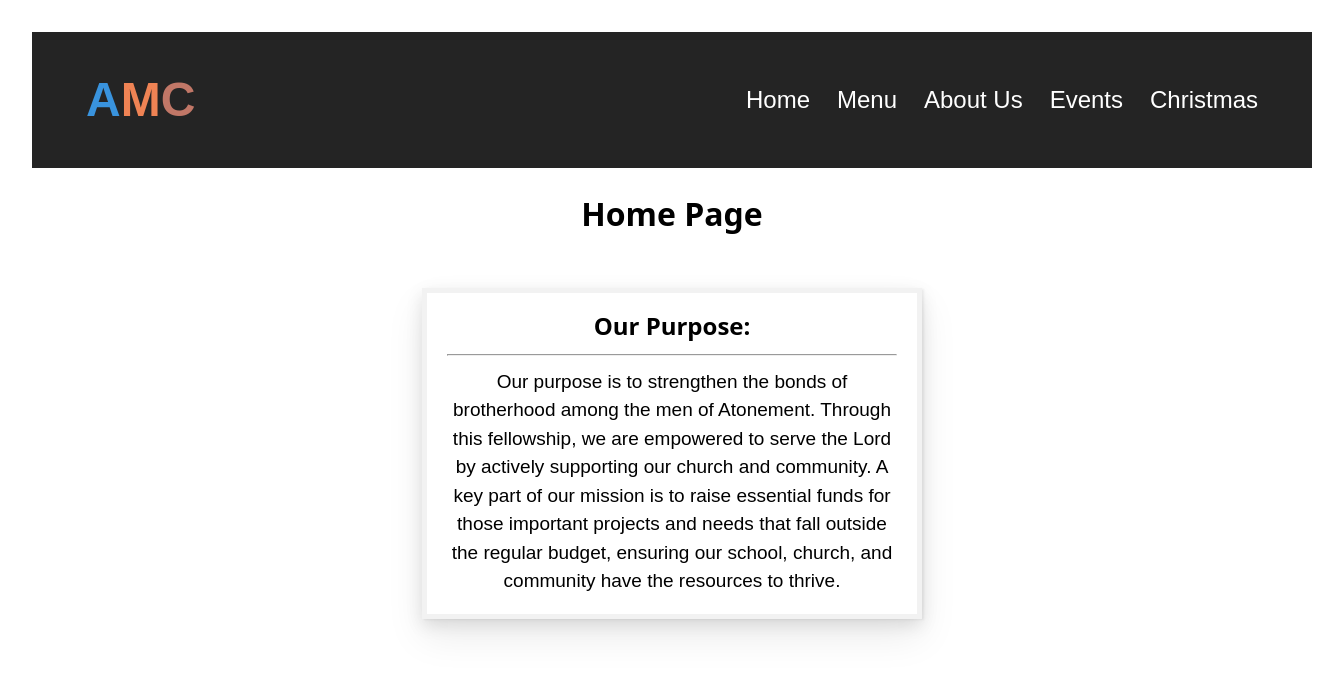
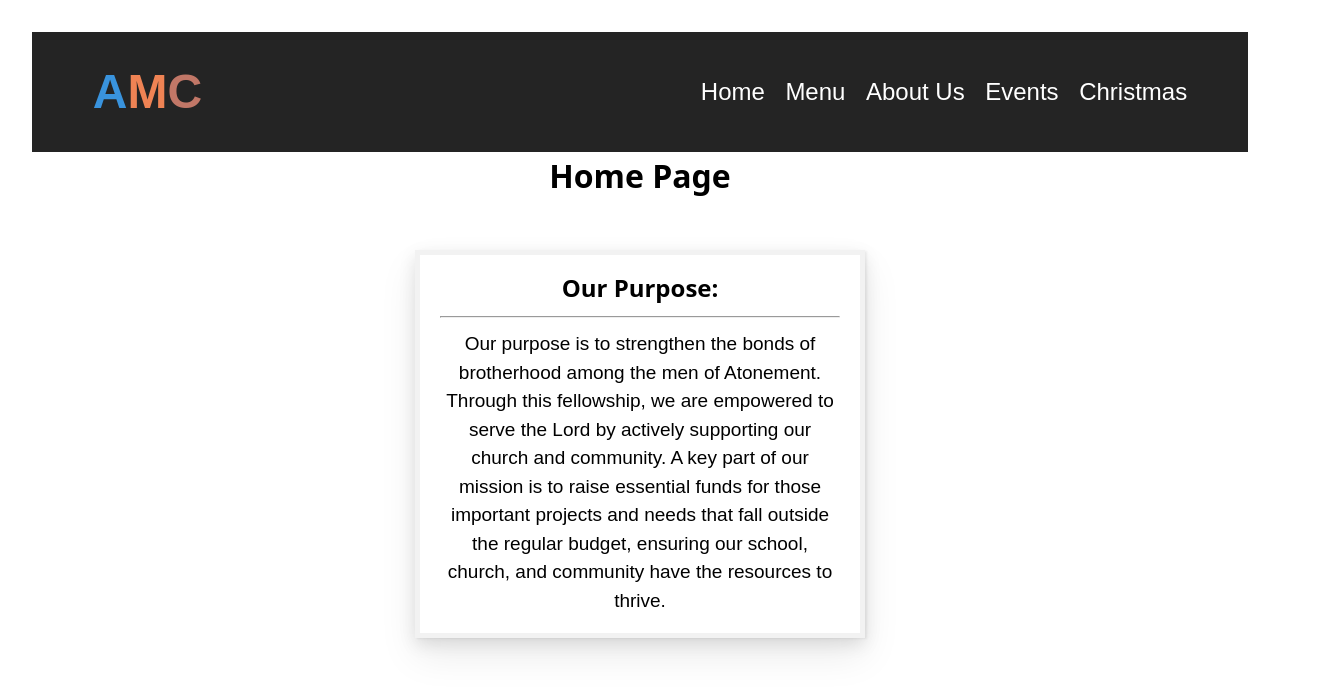
Before and after one commit to sigdotcom/AtonementMensClubWebsite, a React (Vite) app: page / in a window 1280 px wide. Shown: the top 692 px of the page, 1344 px wide, since content can reach past the window. Built offline with nearby package versions, Linux system fonts and the light colour scheme; a web font is replaced by a local one.

Commit message:
quick changes again

```diff
--- a/src/components/Navbar/Navbar.css
+++ b/src/components/Navbar/Navbar.css
@@ -3,7 +3,7 @@
   align-items: center;
   justify-content: space-around;
   width: 100%;
-  height: 15%;
+  height: 15vh;
   margin: 0;
   padding: 0;
   list-style: none;
--- a/src/index.css
+++ b/src/index.css
@@ -1,3 +1,10 @@
+/* Reset base styles */
+* {
+  margin: 0;
+  padding: 0;
+  box-sizing: border-box;
+}
+
 #root {
   font-family: system-ui, Avenir, Helvetica, Arial, sans-serif;
   line-height: 1.5;
```
